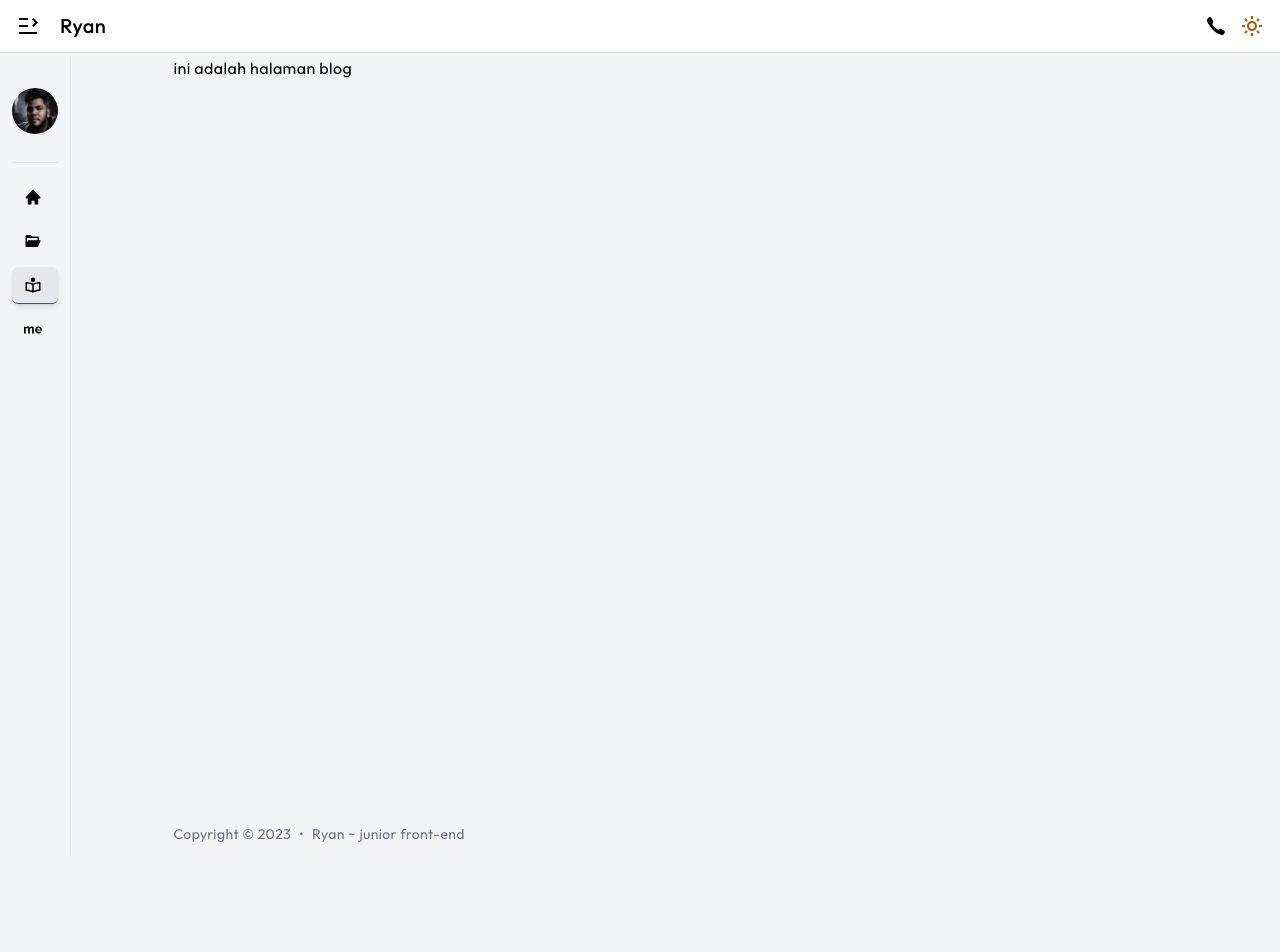
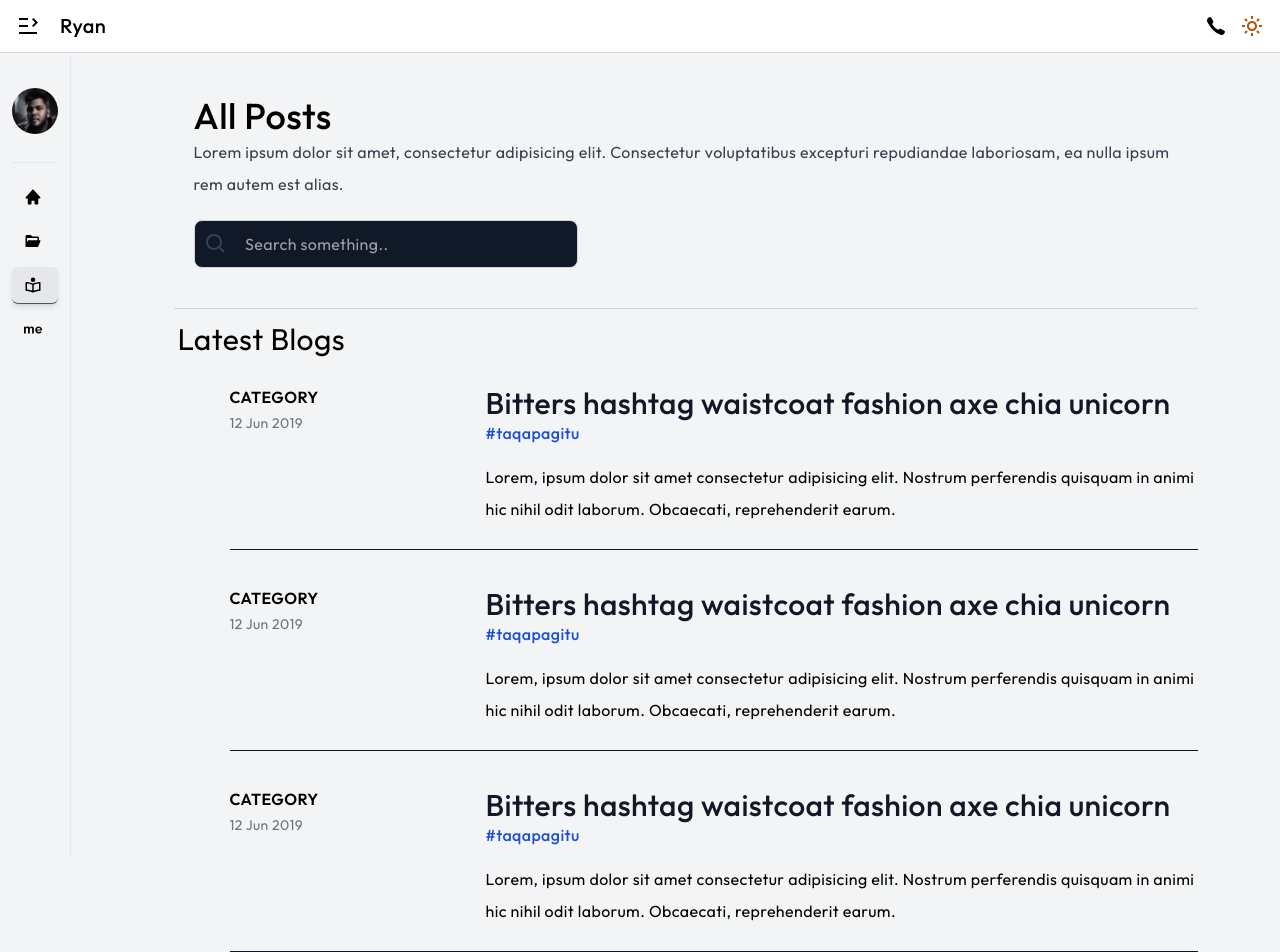
Before and after one commit to rian-nzr/portfolio, a Next.js app: page /blog in a window 1280 px wide. Shown: the top 952 px of the page. Before the commit the page ends 856 px from the top, so only its background shows below. Built offline with nearby package versions, Linux system fonts and the light colour scheme.

Commit message:
add services + add page blog

```diff
--- a/components/Layouts/assets/footer.tsx
+++ b/components/Layouts/assets/footer.tsx
@@ -1,7 +1,7 @@
 export function Footer() {
     return (
       <footer>
-        <div className="items-center justify-between space-y-4 md:flex md:space-y-0 my-3">
+        <div className="items-center justify-between space-y-4 md:flex md:space-y-0 mb-8 mt-16">
           {/* <BuiltWith /> */}
           <div className=" flex space-x-2 text-sm text-gray-500 dark:text-gray-400">
             <div>{`Copyright © ${new Date().getFullYear()}`}</div>
--- /dev/null
+++ b/components/assets/titlepage.tsx
@@ -0,0 +1,20 @@
+import { BiSearch } from "react-icons/bi";
+
+export default function TitlePage() {
+    return (
+        <div className="border-b dark:border-gray-700 border-gray-300 py-10 flex flex-col gap-5 px-5">
+            <div className="">
+                <h1 className="text-2xl lg:text-4xl font-medium ">All Posts</h1>
+                <p className="leading-[1.5] md:leading-loose text-gray-700 dark:text-gray-400">Lorem ipsum dolor sit amet, consectetur adipisicing elit. Consectetur voluptatibus excepturi repudiandae laboriosam, ea nulla ipsum rem autem est alias.</p>
+            </div>
+
+            <div className="relative flex items-center w-96 h-12 rounded-lg bg-gray-900 focus-within:shadow-lg border dark:border-gray-700 border-gray-300  overflow-hidden">
+                <div className="grid place-items-center h-full w-12 text-gray-0">
+
+                    <BiSearch className="text-2xl text-gray-700 dark:text-gray-400"/>
+                </div>
+                <input className=" h-full w-full outline-none bg-gray-900 text-gray-700 dark:text-gray-400 bg-transparent pl-2" type="text" id="search" placeholder="Search something.." />
+            </div>
+        </div>
+    )
+}
--- /dev/null
+++ b/components/sections/blog/index.tsx
@@ -0,0 +1,11 @@
+import TitlePage from "@/components/assets/titlepage";
+import ListPost from "./listpost";
+
+export default function BlogPage() {
+    return (
+        <>
+        <TitlePage/>
+        <ListPost/>
+        </>
+    )
+}
--- /dev/null
+++ b/components/sections/blog/listpost.tsx
@@ -0,0 +1,21 @@
+import BlogList from "@/components/assets/bloglist";
+import CardBlog from "@/components/assets/cardblog";
+
+export default function ListPost() {
+   return (
+      <>
+         <div className="flex items-center justify-between py-3 px-1">
+            <h2 className="text-3xl">Latest Blogs</h2>
+
+         </div>
+         <div className="pl-14 flex flex-col gap-5">
+            <CardBlog />
+            <CardBlog />
+            <CardBlog />
+            <CardBlog />
+            <CardBlog />
+            <CardBlog />
+         </div>
+      </>
+   )
+}
--- a/components/sections/homepage/listblog.tsx
+++ b/components/sections/homepage/listblog.tsx
@@ -1,14 +1,17 @@
 import { BiRightArrowAlt } from "react-icons/bi"
 import CardBlog from "@/components/assets/cardblog"
+import Link from "next/link"
 
 export default function ListBlog() {
     return (
         <>
             <div className="flex items-center justify-between py-3">
                 <h2 className="text-3xl">Latest Blogs</h2>
+                <Link href='/blog'>
                 <p className="flex items-center cursor-pointer dark:hover:text-white hover:text-black dark:text-gray-400 text-gray-700 gap-1">
                     View All Blogs <BiRightArrowAlt className="text-2xl" />
                 </p>
+                </Link>
             </div>
 
             <div className="container pl-20 pt-4 pb-10 mx-auto dark:text-gray-400 text-gray-700 flex flex-col gap-3 border-b dark:border-gray-800 border-gray-200">
--- a/pages/blog.tsx
+++ b/pages/blog.tsx
@@ -1,14 +1,15 @@
+import BlogPage from "@/components/sections/blog"
 import Head from "next/head"
 
 export default function Blog() {
-    return(
+    return (
         <>
-        <Head>
-            <title>Blog - Ryan</title>
-        </Head>
-        ini adalah halaman blog
-
+            <Head>
+                <title>Blog - Ryan</title>
+            </Head>
+            <div className="">
+                <BlogPage />
+            </div>
         </>
     )
-
 }
```
